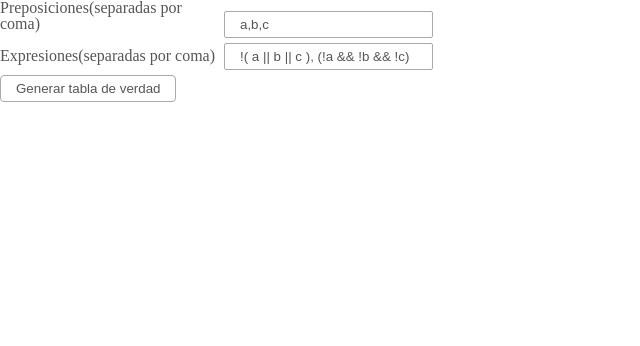
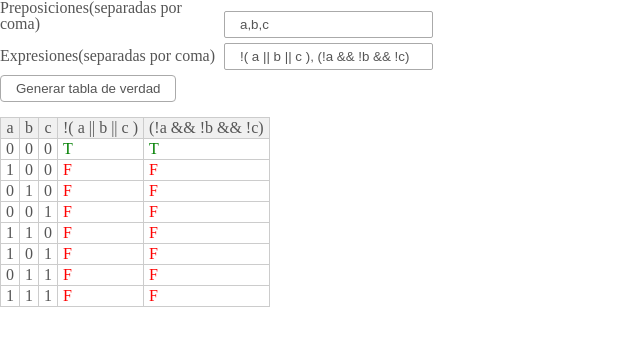
Before and after one commit to Tropicalboy21/Javascript, a plain HTML site: page Truth_tables/index.html in a window 1280 px wide. Both pictures are taken after a click on the button "Generar tabla de verdad". Shown: the whole page, without its empty margins (0-640 px from the left). Drawn offline with Linux system fonts and the light colour scheme.

Commit message:
Math project

```diff
--- a/Truth_tables/index.html
+++ b/Truth_tables/index.html
@@ -5,7 +5,6 @@
     <meta name="viewport" content="width=device-width, initial-scale=1.0">
     <link rel="stylesheet" href="./styles/reset.css">
     <link rel="stylesheet" href="./styles/styles.css">
-    <script src="./js/index.js"></script>
     <title>Tablas de verdad</title>
 </head>
 <body>
@@ -24,5 +23,6 @@
     </div>
 
     <div id="resultado"></div>
+    <script src="./js/index.js"></script>
 </body>
 </html>
--- a/Truth_tables/js/index.js
+++ b/Truth_tables/js/index.js
@@ -75,7 +75,7 @@ function writeTruthTable(truthData){
     truthData.forEach((v)=>{
         vals = [];
         keys = [];
-        table += '<tr';
+        table += '<tr>';
         console.log(v);
         for(i in v){
             vals.push(v[i]);
@@ -88,7 +88,7 @@ function writeTruthTable(truthData){
             eval(`var ${keys[i]} = ${vals[i]};`);
         }
         expresiones.forEach((expr) =>{
-            expr = eval(expr);
+            exprRes = eval(expr);
             table += `<td class="${exprRes}">`
             table += exprRes ? 'T': 'F';
             table += '</td>';
```
